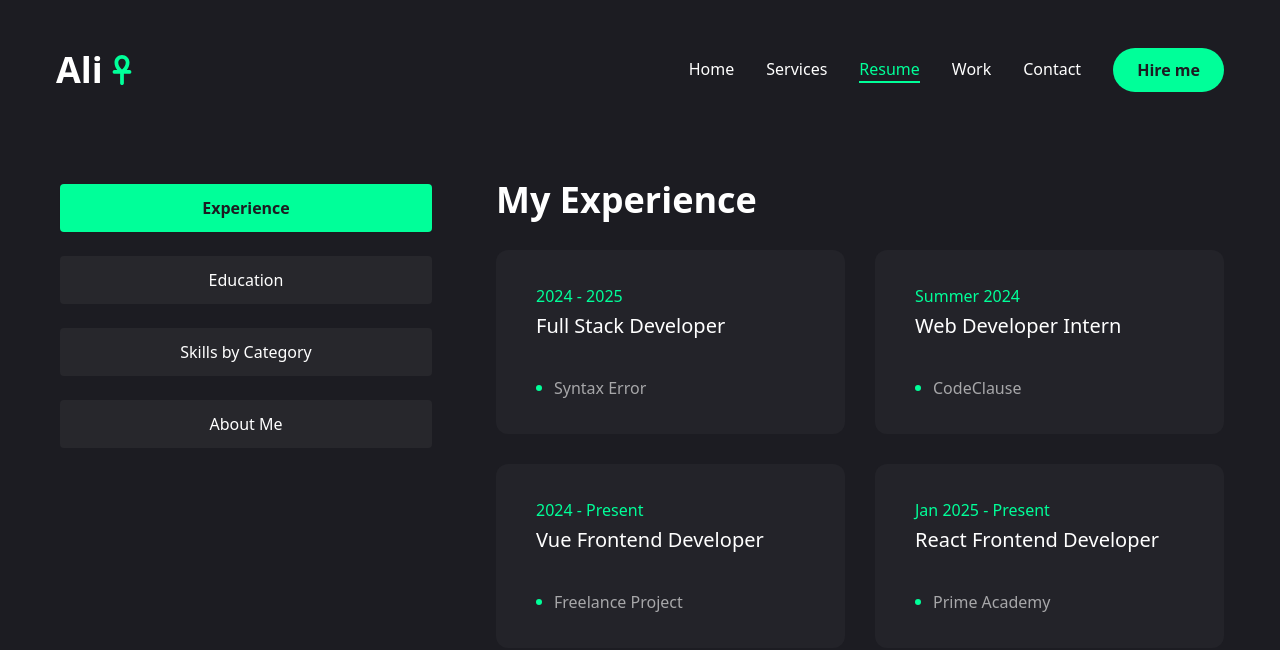
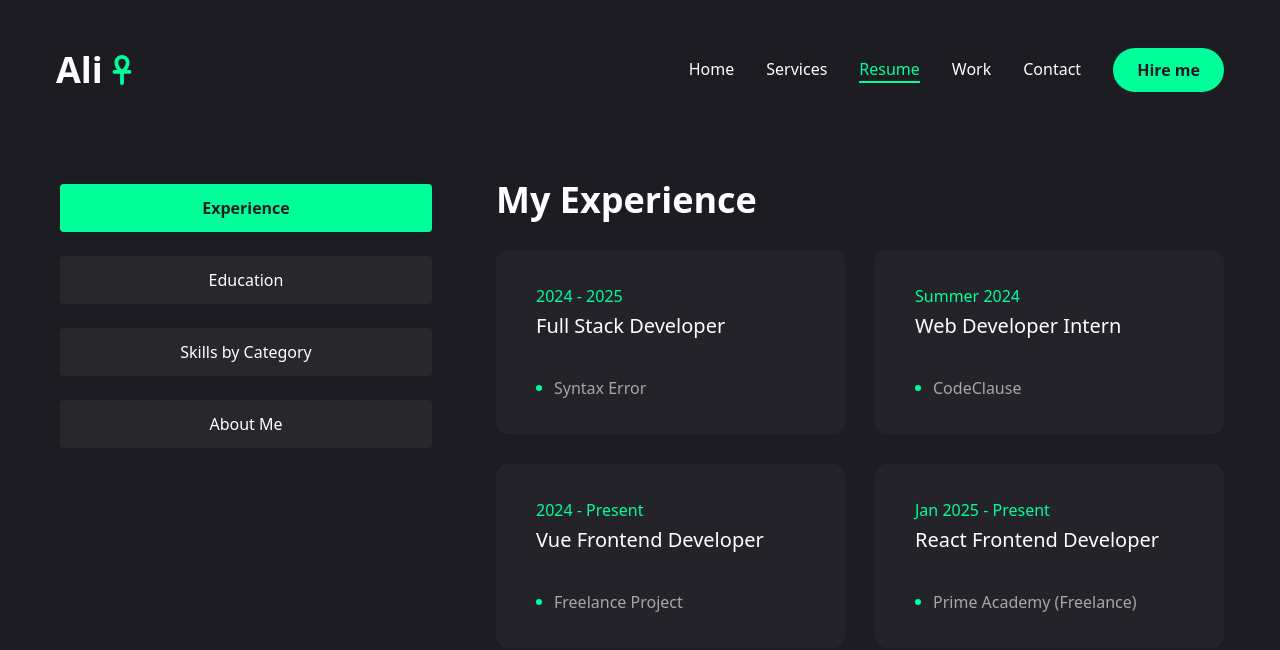
Before and after one commit to omartamer630/my-portfolio, a Next.js app: page /resume in a window 1280 px wide. Shown: the top 650 px of the page. Built offline with nearby package versions, Linux system fonts and the light colour scheme.

Commit message:
updated resume

```diff
--- a/data/resume.tsx
+++ b/data/resume.tsx
@@ -85,7 +85,7 @@ export const experince = {
         "Developing the frontend of an anime streaming platform, implementing features like anime browsing, search, and watchlists using Vue.js, Pinia, and Tailwind CSS for a seamless user experience.",
     },
     {
-      company: "Prime Academy",
+      company: "Prime Academy (Freelance)",
       position: "React Frontend Developer",
       duration: "Jan 2025 - Present",
       description:
```
